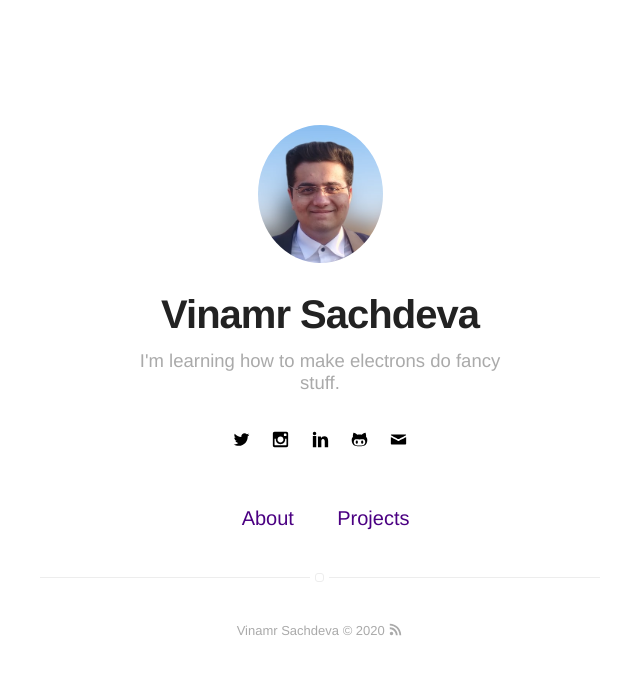
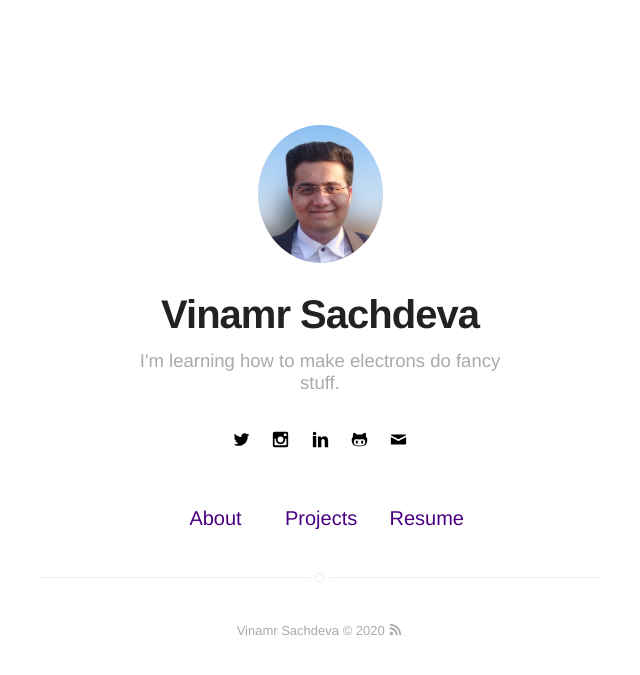
Before and after one commit to vinamrsachdeva/vinamrsachdeva.github.io, a Jekyll site: the page built from index.html, in a window 1280 px wide. Shown: the top 675 px of the page, without its empty margins (320-960 px from the left). Built offline with Jekyll 4.4.1, drawn with Linux system fonts in a browser that asks for light colours.

Commit message:
Update nav.html

```diff
--- a/_includes/nav.html
+++ b/_includes/nav.html
@@ -22,15 +22,15 @@
             {% endif %}
         {% endif %}
 
-        <!--{% if site.awards == true %}
-            {% if page.title != "Awards" %}
+        {% if site.resume == true %}
+            {% if page.title != "Resume" %}
                 <li class="item">
-                    <a class="link" href="{{ site.url }}/awards">Awards</a>
+                    <a class="link" href="{{ site.url }}/resume.pdf">Resume</a>
                 </li>
             {% endif %}
         {% endif %}
 
-        {% if site.press == true %}
+        <!--{% if site.press == true %}
             {% if page.title != "Press" %}
                 <li class="item">
                     <a class="link" href="{{ site.url }}/press">Press</a>
```
